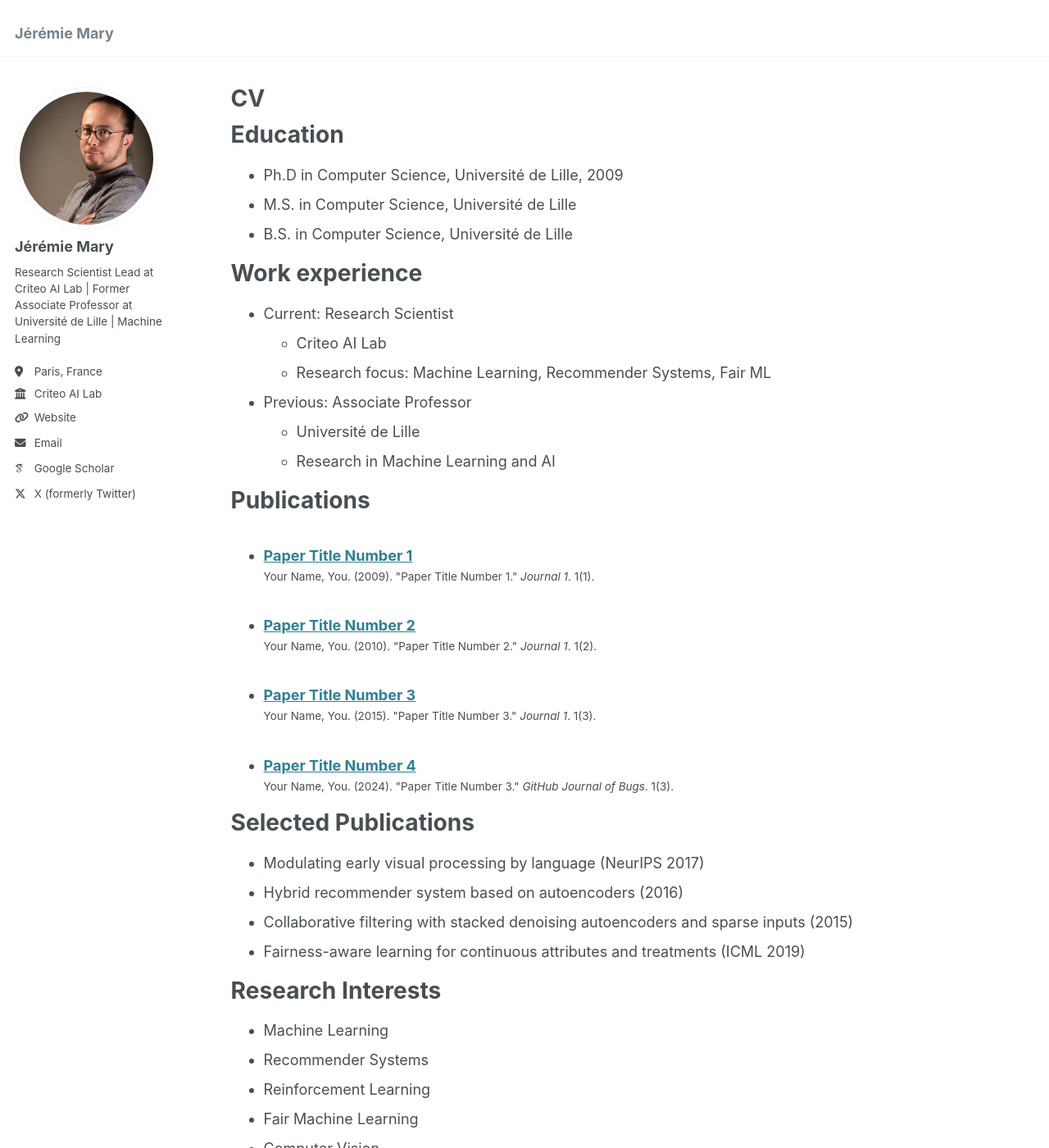
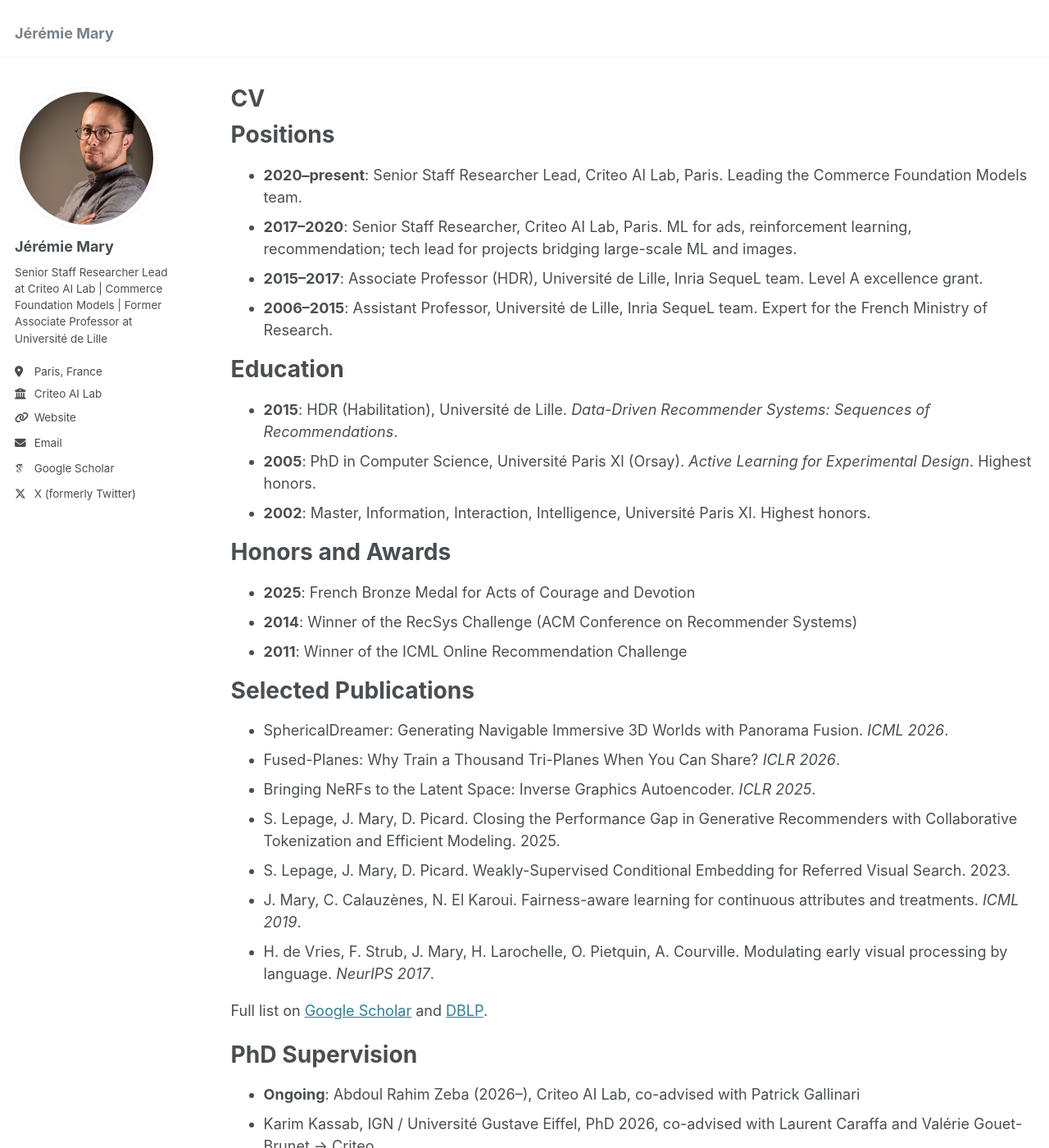
Before and after one commit to JeremieMary/jeremiemary.github.io, a Jekyll site: the page built from _pages/cv.md, in a window 1280 px wide and 1400 px high. Shown: the whole window at 82% size. Built offline with Jekyll 4.4.1, drawn with Linux system fonts in a browser that asks for light colours; some web fonts are replaced; some of the changed text lies outside the part shown.

Commit message:
Update about and CV pages with current research and full CV
Co-Authored-By: Claude Opus 5.5 <noreply@anthropic.com>

```diff
--- a/_config.yml
+++ b/_config.yml
@@ -11,7 +11,7 @@ locale                   : "en-US"
 title                    : "Jérémie Mary"
 title_separator          : "-"
 name                     : &name "Jérémie Mary"
-description              : &description "Research Scientist Lead at Criteo AI Lab, focusing on Machine Learning, Recommender Systems, and Fair ML"
+description              : &description "Senior Staff Researcher Lead at Criteo AI Lab, working on foundation models for commerce, generative recommendation and generative 3D"
 url                      : https://jeremiemary.github.io # Update this with your GitHub username
 baseurl                  : ""
 repository               : "jeremiemary/jeremiemary.github.io"
@@ -24,7 +24,7 @@ author:
   avatar           : "profile.png"
   name             : "Jérémie Mary"
   pronouns         : # example: "she/her"
-  bio              : "Research Scientist Lead at Criteo AI Lab | Former Associate Professor at Université de Lille | Machine Learning"
+  bio              : "Senior Staff Researcher Lead at Criteo AI Lab | Commerce Foundation Models | Former Associate Professor at Université de Lille"
   location         : "Paris, France"
   employer         : "Criteo AI Lab"
   uri              : "https://dblp.org/pid/17/3180.html"
--- a/_pages/cv.md
+++ b/_pages/cv.md
@@ -9,67 +9,67 @@ redirect_from:
 
 {% include base_path %}
 
+Positions
+======
+* **2020–present**: Senior Staff Researcher Lead, Criteo AI Lab, Paris. Leading the Commerce Foundation Models team.
+* **2017–2020**: Senior Staff Researcher, Criteo AI Lab, Paris. ML for ads, reinforcement learning, recommendation; tech lead for projects bridging large-scale ML and images.
+* **2015–2017**: Associate Professor (HDR), Université de Lille, Inria SequeL team. Level A excellence grant.
+* **2006–2015**: Assistant Professor, Université de Lille, Inria SequeL team. Expert for the French Ministry of Research.
+
 Education
 ======
-* Ph.D in Computer Science, Université de Lille, 2009
-* M.S. in Computer Science, Université de Lille
-* B.S. in Computer Science, Université de Lille
+* **2015**: HDR (Habilitation), Université de Lille. *Data-Driven Recommender Systems: Sequences of Recommendations*.
+* **2005**: PhD in Computer Science, Université Paris XI (Orsay). *Active Learning for Experimental Design*. Highest honors.
+* **2002**: Master, Information, Interaction, Intelligence, Université Paris XI. Highest honors.
 
-Work experience
+Honors and Awards
 ======
-* Current: Research Scientist
-  * Criteo AI Lab
-  * Research focus: Machine Learning, Recommender Systems, Fair ML
-
-* Previous: Associate Professor
-  * Université de Lille
-  * Research in Machine Learning and AI
-
-Publications
-======
-  <ul>{% for post in site.publications %}
-    {% include archive-single-cv.html %}
-  {% endfor %}</ul>
+* **2025**: French Bronze Medal for Acts of Courage and Devotion
+* **2014**: Winner of the RecSys Challenge (ACM Conference on Recommender Systems)
+* **2011**: Winner of the ICML Online Recommendation Challenge
 
 Selected Publications
 ======
-* Modulating early visual processing by language (NeurIPS 2017)
-* Hybrid recommender system based on autoencoders (2016)
-* Collaborative filtering with stacked denoising autoencoders and sparse inputs (2015)
-* Fairness-aware learning for continuous attributes and treatments (ICML 2019)
+* SphericalDreamer: Generating Navigable Immersive 3D Worlds with Panorama Fusion. *ICML 2026*.
+* Fused-Planes: Why Train a Thousand Tri-Planes When You Can Share? *ICLR 2026*.
+* Bringing NeRFs to the Latent Space: Inverse Graphics Autoencoder. *ICLR 2025*.
+* S. Lepage, J. Mary, D. Picard. Closing the Performance Gap in Generative Recommenders with Collaborative Tokenization and Efficient Modeling. 2025.
+* S. Lepage, J. Mary, D. Picard. Weakly-Supervised Conditional Embedding for Referred Visual Search. 2023.
+* J. Mary, C. Calauzènes, N. El Karoui. Fairness-aware learning for continuous attributes and treatments. *ICML 2019*.
+* H. de Vries, F. Strub, J. Mary, H. Larochelle, O. Pietquin, A. Courville. Modulating early visual processing by language. *NeurIPS 2017*.
 
-Research Interests
+Full list on [Google Scholar](https://scholar.google.com/citations?user=T3dQRjAAAAAJ) and [DBLP](https://dblp.org/pid/17/3180.html).
+
+PhD Supervision
 ======
-* Machine Learning
-* Recommender Systems
-* Reinforcement Learning
-* Fair Machine Learning
-* Computer Vision
+* **Ongoing**: Abdoul Rahim Zeba (2026–), Criteo AI Lab, co-advised with Patrick Gallinari
+* Karim Kassab, IGN / Université Gustave Eiffel, PhD 2026, co-advised with Laurent Caraffa and Valérie Gouet-Brunet → Criteo
+* Simon Lepage, ENPC / IMAGINE, PhD 2025, co-advised with David Picard → Mistral
+* Thibaut Issenhuth, ENPC / IMAGINE, PhD 2023, co-advised with David Picard → Criteo
+* Florian Strub, Université de Lille, PhD 2020, co-advised with Olivier Pietquin → Cohere
+* Romain Warlop, Université de Lille, PhD 2018, co-advised with Alessandro Lazaric → Fifty-Five
+* Olivier Nicol, Université de Lille, PhD 2013, co-advised with Philippe Preux → OVH
 
-Technical Skills
+Service
 ======
-* Machine Learning
-  * Deep Learning
-  * Reinforcement Learning
-  * Fair ML
-* Programming
-  * Python
-  * TensorFlow/PyTorch
-  * Scientific Computing
-* Data Science
-  * Large-scale Data Analysis
-  * Recommender Systems
-  * Statistical Analysis
+* Area Chair: NeurIPS (since 2021), ICML (since 2020)
+* ICML organizing committee 2015 and 2016 (Web Chair 2015)
+* Reviewer: AAAI, IJCAI, AISTATS
+* Co-organizer of the Criteo *Machine Learning in the Real World* workshop (since 2017)
+* Co-organizer of the NeurIPS 2017 workshop on Visually-Grounded Interaction and Language; workshops at NeurIPS and WWW
+* Expert for the French *Crédit Impôt Recherche* (2010–2017)
+
+Industrial Projects (Academic Period)
+======
+* **2016**: Leroy Merlin, style recommendation with deep learning
+* **2015**: Nuukik, seasonality for recommender systems
+* **2013–2014**: Deezer, sequential music recommendation
+* **2012–2015**: PIA HERMES, recommender systems for retail
 
 Teaching
 ======
-  <ul>{% for post in site.teaching reversed %}
-    {% include archive-single-cv.html %}
-  {% endfor %}</ul>
-
-Professional Service
-======
-* Conference Program Committee Member
-* Journal Reviewer
-* Research Mentorship
-* Industry-Academic Collaboration
+* **2025**: Hi! PARIS Summer School, École Polytechnique: large-scale ML and model compression
+* **2018–2019**: PSL Master IASD (Dauphine-PSL): Deep Reinforcement Learning module
+* **2017–2020**: Leader of Criteo's ML Bootcamp (internal quarterly training)
+* **2015–2017**: Head of the MIASHS master, Web Analyst track, Université de Lille
+* **2008–2016**: Machine learning with R, programming and web systems at Université de Lille and École Centrale de Lille
```
Also changed, not shown: README.md (+5 -19 lines), _pages/about.md (+36 -30 lines).
